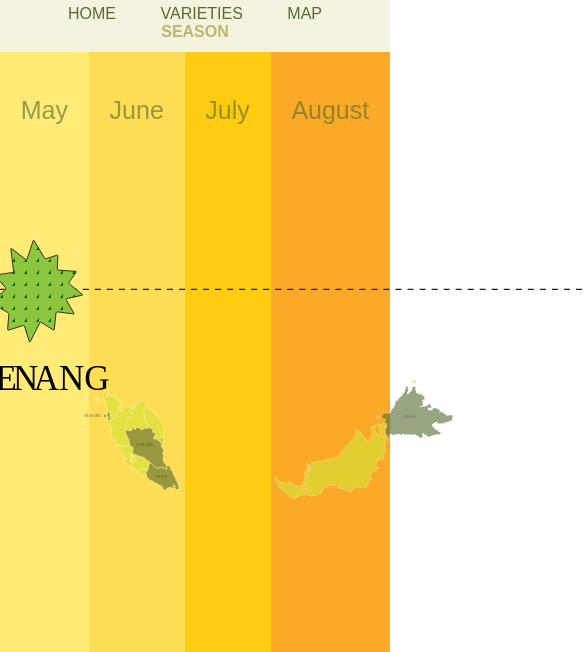
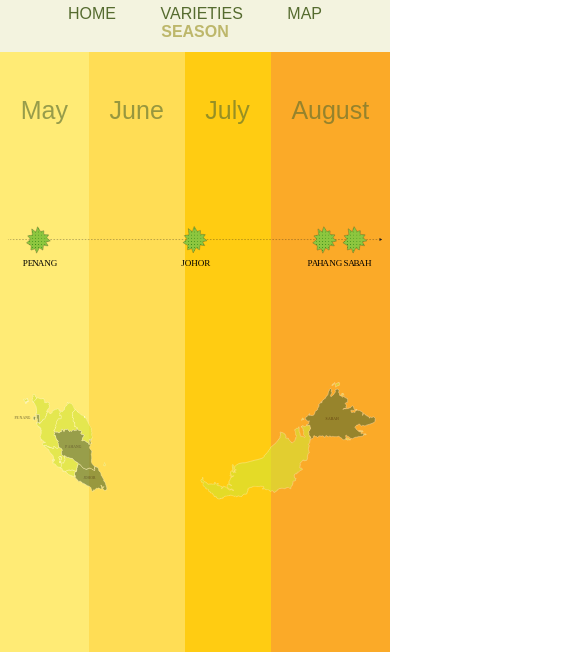
Before and after one commit to pheebely/durianwebsite, a plain HTML site: page season.html in a window 390 px wide. Shown: the part 116-768 px from the top of the page, 585 px wide, since content can reach past the window. Drawn offline with Linux system fonts and the light colour scheme; a web font is replaced by a local one.

Commit message:
Edit responsiveness for seasons.

```diff
--- a/season.html
+++ b/season.html
@@ -40,7 +40,7 @@
     </div>
 
     <div class="route">
-        <svg id="Layer_1" xmlns="http://www.w3.org/2000/svg" width="1200" viewBox="0 0 1200 200" preserveAspectRatio="none">
+        <svg id="Layer_1" xmlns="http://www.w3.org/2000/svg" width="80vw" viewBox="0 0 1200 200" preserveAspectRatio="none">
         <defs>
             <pattern id="pointers" width="10" height="10" patternUnits="userSpaceOnUse">
                 <polygon points="15,0 20,20 0,20"/>"
--- a/style.css
+++ b/style.css
@@ -767,11 +767,11 @@ path.jo.active, path.pa.active, path.sa.active, .pe.active path{
 
     .mymap {
         padding: 0;
-        margin-left: 20vw;
+        margin-left: 2vw;
     }
 
     .mymap svg {
-        width: 100vw;
+        width: 98vw;
         height: auto;
         margin-bottom: 25vh;
     }
@@ -855,12 +855,12 @@ path.jo.active, path.pa.active, path.sa.active, .pe.active path{
 
     .mymap {
         padding: 0;
+        margin-left: 0;
     }
 
     .mymap svg {
         width: 100vw;
         height: auto;
-        padding: 0 2% 0;
         margin-bottom: 20vh;
     }
 
```
